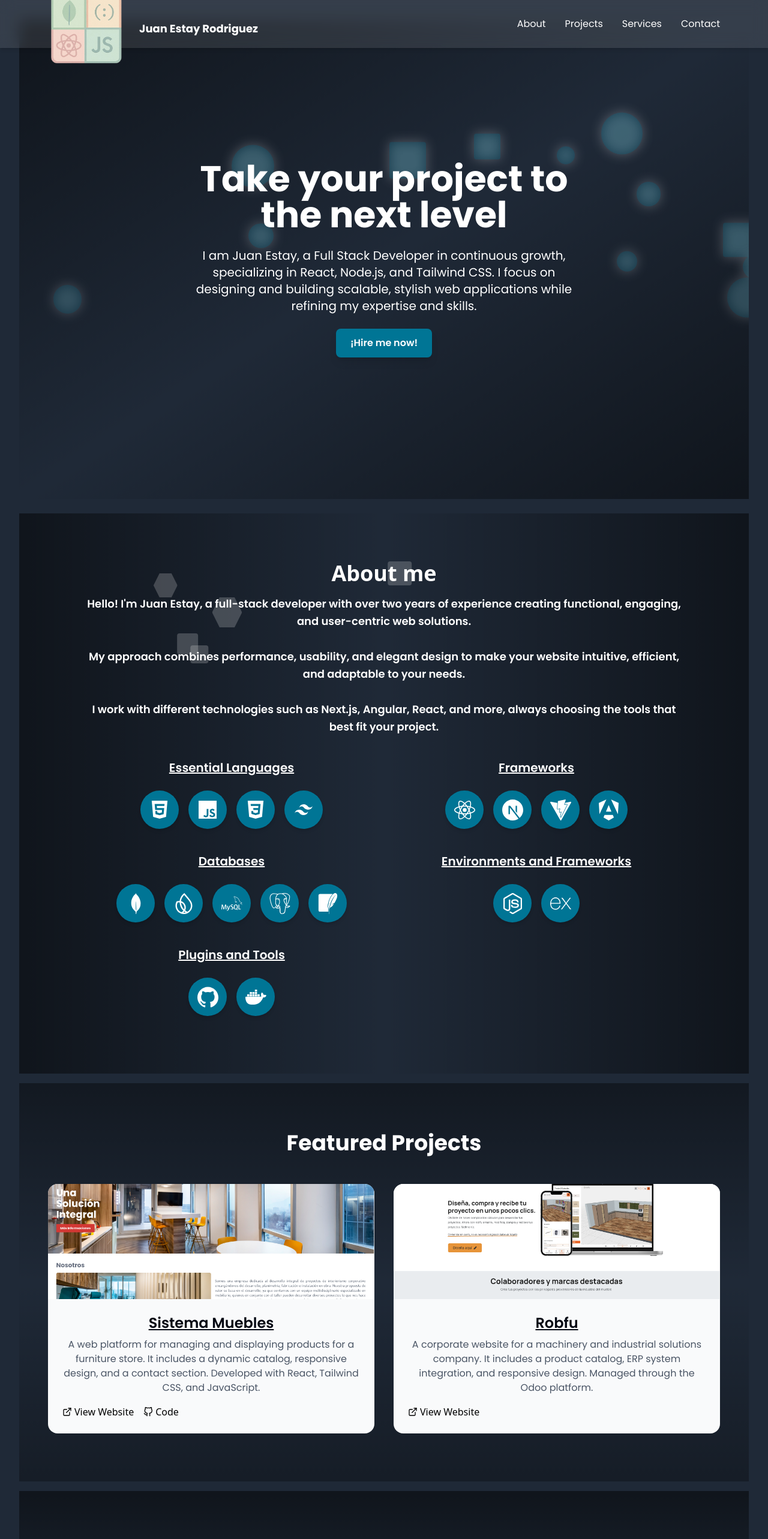
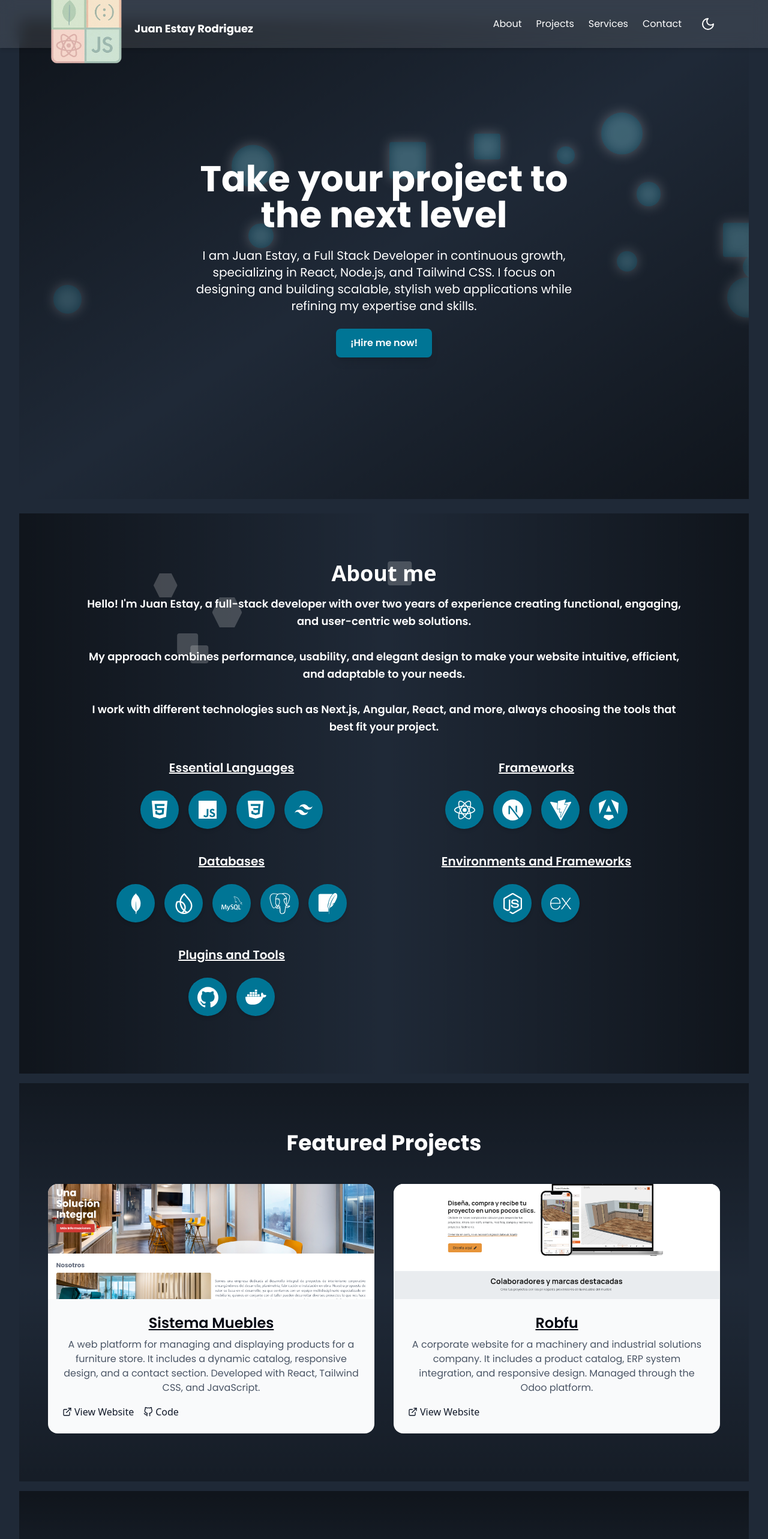
Before and after one commit to Juanith0xx/portafolio_v3, a React (Vite) app: page / in a window 1280 px wide. Shown: the top 2566 px of the page at 60% size. Built offline with nearby package versions, Linux system fonts and the light colour scheme.

Commit message:
update tema dark / light v1

```diff
--- a/index.html
+++ b/index.html
@@ -1,6 +1,20 @@
 <!doctype html>
 <html lang="en">
   <head>
+    <!-- 👇 Solución para evitar hydration error al usar dark mode -->
+    <script>
+      // Aplica la clase `dark` antes de que React se monte
+      if (
+        localStorage.theme === 'dark' ||
+        (!('theme' in localStorage) &&
+         window.matchMedia('(prefers-color-scheme: dark)').matches)
+      ) {
+        document.documentElement.classList.add('dark');
+      } else {
+        document.documentElement.classList.remove('dark');
+      }
+    </script>
+
     <meta charset="UTF-8" />
     <link rel="icon" type="image/x-icon" href="/image/Favicon.ico" />
     <meta name="viewport" content="width=device-width, initial-scale=1.0" />
--- a/package.json
+++ b/package.json
@@ -15,6 +15,7 @@
     "emailjs-com": "^3.2.0",
     "framer-motion": "^12.10.1",
     "keen-slider": "^6.8.6",
+    "lucide-react": "^0.511.0",
     "react": "^19.0.0",
     "react-dom": "^19.0.0",
     "react-icons": "^5.5.0",
@@ -34,5 +35,9 @@
     "gh-pages": "^6.3.0",
     "globals": "^15.15.0",
     "vite": "^6.2.0"
+  },
+  "repository": {
+    "type": "git",
+    "url": "https://github.com/Juanith0xx/portafolio_v3"
   }
 }
--- a/src/Pages/Proyects.jsx
+++ b/src/Pages/Proyects.jsx
@@ -77,21 +77,21 @@ const Projects = () => (
                 </p>
 
                 <div className="mt-auto flex items-center space-x-4">
-                  <span className="flex items-center text-black hover:underline">
+                  <span className="flex items-center text-gray-900 dark:text-gray-300 hover:underline">
                     <FiExternalLink className="mr-1" />
                     View Website
                   </span>
                   {proj.repoUrl && (
-                    <a
-                      href={proj.repoUrl}
-                      target="_blank"
-                      rel="noopener noreferrer"
-                      onClick={e => e.stopPropagation()}
-                      className="flex items-center text-black dark:text-gray-300 hover:underline"
+                    <button
+                      onClick={e => {
+                        e.stopPropagation();
+                        window.open(proj.repoUrl, '_blank', 'noopener,noreferrer');
+                      }}
+                      className="flex items-center text-gray-900 dark:text-gray-300 hover:underline"
                     >
                       <FiGithub className="mr-1" />
                       Code
-                    </a>
+                    </button>
                   )}
                 </div>
               </div>
--- a/src/components/Navbar.jsx
+++ b/src/components/Navbar.jsx
@@ -1,5 +1,6 @@
 import React, { useState } from 'react';
 import { FiMenu, FiX } from 'react-icons/fi';
+import ThemeToggle from './ThemeToggle'; // 👈 Importamos el botón de cambio de tema
 
 const Navbar = () => {
   const [menuOpen, setMenuOpen] = useState(false);
@@ -7,32 +8,40 @@ const Navbar = () => {
   const toggleMenu = () => setMenuOpen(prev => !prev);
   const handleLinkClick = () => setMenuOpen(false);
 
-  const links = ['about', /* 'Certificates', */,'projects', 'services', 'contact'];
+  const links = ['about', 'projects', 'services', 'contact'];
 
   return (
     <nav className="fixed inset-x-0 top-0 bg-white/10 backdrop-blur-md dark:bg-gray-900/50 shadow-md z-50">
       <div className="max-w-6xl mx-auto px-4">
         <div className="flex justify-between items-center h-20">
           {/* Logo o nombre */}
-          <div className="flex items-center gap-6 pt-4 text-2xl font-[Poppins] font-bold text-white md:text-lg">
-          <img src="/portafolio_v3/image/Logo_p.png" alt="Logo" className="w-20 sm:w-24 md:w-28 lg:w-32 h-auto object-contain" />
-
+          <div className="flex items-center gap-4 pt-4 text-2xl font-[Poppins] font-bold text-white md:text-lg">
+            <img
+              src="/portafolio_v3/image/Logo_p.png"
+              alt="Logo"
+              className="w-20 sm:w-24 md:w-28 lg:w-32 h-auto object-contain"
+            />
             Juan Estay Rodriguez
           </div>
 
-          {/* Menú desktop */}
-          <ul className="hidden md:flex space-x-8 font-[Poppins] text-white dark:text-gray-300 ">
+          {/* Menú desktop + toggle */}
+          <div className="hidden md:flex items-center space-x-6">
+            <ul className="flex space-x-6 font-[Poppins] text-white dark:text-gray-300">
               {links.map(section => (
                 <li key={section}>
                   <a
                     href={`#${section}`}
-                  className="border-b-2 border-transparent hover:border-white transition-all pb-1 hover:font-semibold hover:text-xl hover:text-white-fluor"
+                    className="border-b-2 border-transparent hover:border-white transition-all pb-1 hover:font-semibold hover:text-white-fluor"
                   >
                     {section.charAt(0).toUpperCase() + section.slice(1)}
                   </a>
                 </li>
               ))}
             </ul>
+
+            {/* Toggle del tema */}
+            <ThemeToggle />
+          </div>
 
           {/* Botón de menú móvil */}
           <div className="md:hidden">
@@ -49,8 +58,8 @@ const Navbar = () => {
 
       {/* Menú móvil */}
       {menuOpen && (
-        <div className="md:hidden text-white font-black font-[Poppins] text-sm dark:bg-gray-900/50 ">
-          <ul className="px-4 py-2 space-y-2">
+        <div className="md:hidden text-white font-[Poppins] text-sm dark:bg-gray-900/50 px-4 py-2 space-y-2">
+          <ul>
             {links.map(section => (
               <li key={section}>
                 <a
@@ -63,6 +72,11 @@ const Navbar = () => {
               </li>
             ))}
           </ul>
+
+          {/* Toggle en menú móvil */}
+          <div className="pt-2">
+            <ThemeToggle />
+          </div>
         </div>
       )}
     </nav>
--- /dev/null
+++ b/src/components/ThemeToggle.jsx
@@ -0,0 +1,38 @@
+import { useEffect, useState } from 'react';
+import { Moon, Sun } from 'lucide-react';
+
+const ThemeToggle = () => {
+  const [darkMode, setDarkMode] = useState(false);
+
+  useEffect(() => {
+    const isDark = localStorage.getItem('theme') === 'dark';
+    setDarkMode(isDark);
+    if (isDark) {
+      document.documentElement.classList.add('dark');
+    } else {
+      document.documentElement.classList.remove('dark');
+    }
+  }, []);
+
+  const toggleTheme = () => {
+    const newMode = !darkMode;
+    setDarkMode(newMode);
+    localStorage.setItem('theme', newMode ? 'dark' : 'light');
+    if (newMode) {
+      document.documentElement.classList.add('dark');
+    } else {
+      document.documentElement.classList.remove('dark');
+    }
+  };
+
+  return (
+    <button
+      onClick={toggleTheme}
+      className="transition-all duration-300 p-2 rounded-full hover:bg-gray-200 dark:hover:bg-gray-700"
+    >
+      {darkMode ? <Sun className="text-yellow-400" /> : <Moon className="text-white" />}
+    </button>
+  );
+};
+
+export default ThemeToggle;
--- a/src/index.css
+++ b/src/index.css
@@ -1,7 +1,20 @@
 @import 'tailwindcss';
 
-
+html {
+  scroll-behavior: smooth;
+}
 
 body {
   @apply bg-[#1F2937];
+   @apply transition-colors duration-500;
 }
+
+.dark body {
+  background-color: #0e0e0e;
+  color: #f0f0f0;
+}
+
+.light body {
+  background-color: #f0f0f0;
+  color: #0e0e0e;
+}
--- /dev/null
+++ b/tailwind.config.js
@@ -0,0 +1,25 @@
+/** @type {import('tailwindcss').Config} */
+export default {
+  content: [
+    "./index.html",
+    "./src/**/*.{js,jsx}"
+  ],
+  darkMode: 'class', // Asegúrate de tener esto
+  theme: {
+    extend: {
+      colors: {
+        light: {
+          background: '#f9fafb',
+          text: '#111827',
+          accent: '#2563eb',
+        },
+        dark: {
+          background: '#121212',
+          text: '#e0e0e0',
+          accent: '#00ffff',
+        },
+      },
+    },
+  },
+  plugins: [],
+}
```
Also changed, not shown: 1 other file (tests, documents, lock files or other folders). Lines whose indentation alone changed are shown as unchanged.
